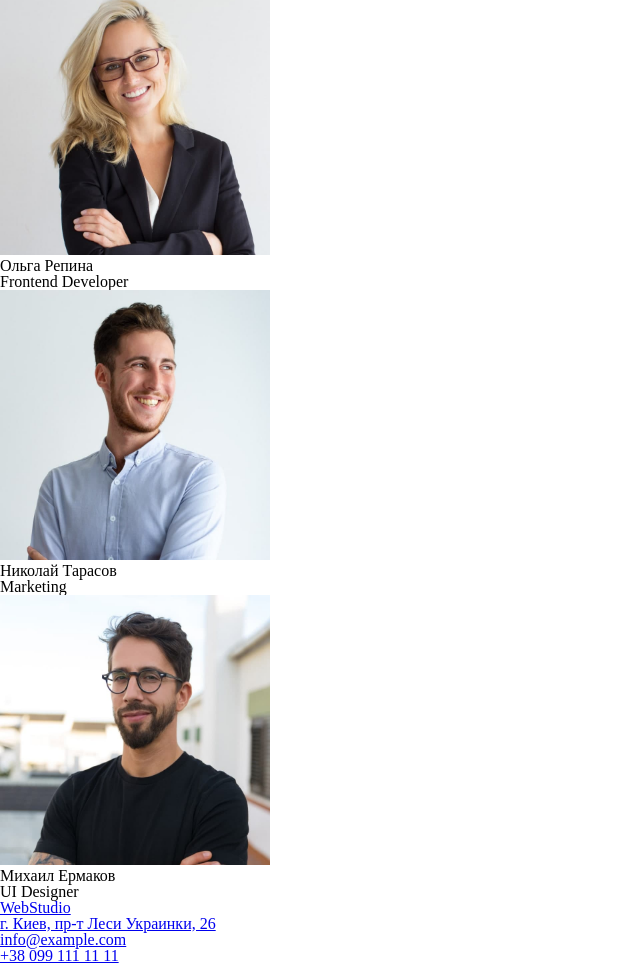
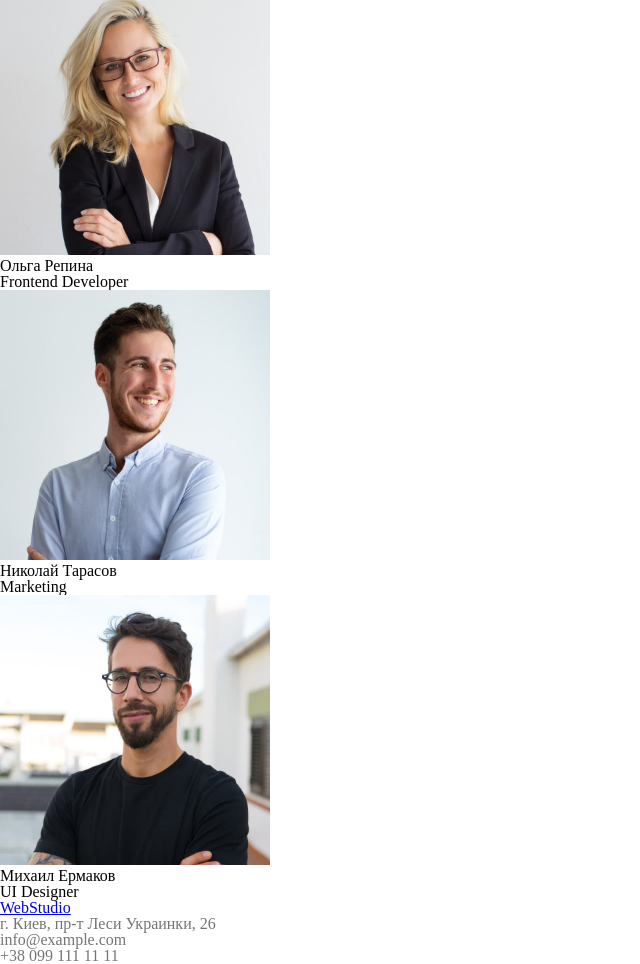
Before and after one commit to MykolaOdiehov/goit-markup-hw-02, a plain HTML site: page index.html in a window 1280 px wide. Shown: the part 1520-2484 px from the top of the page, without its empty margins (0-640 px from the left). Drawn offline with Linux system fonts and the light colour scheme.

Commit message:
style for body

```diff
--- a/css/style.css
+++ b/css/style.css
@@ -1,5 +1,5 @@
 body{
-
+font-family:font-family: 'Roboto', sans-serif;;
 
 }
 
@@ -7,6 +7,7 @@ body{
 .link-for-navigation {
     text-decoration: none;
     color: #757575;
+     ;
 }
 
 
--- a/index.html
+++ b/index.html
@@ -91,9 +91,9 @@
     <a href="/">WebStudio</a>
         <address>
             <ul class="webstudio">
-              <li>  <a target="_blank" href="https://www.google.com/maps/place/%D0%B1%D1%83%D0%BB%D1%8C%D0%B2%D0%B0%D1%80+%D0%9B%D0%B5%D1%81%D1%96+%D0%A3%D0%BA%D1%80%D0%B0%D1%97%D0%BD%D0%BA%D0%B8,+26,+%D0%9A%D0%B8%D1%97%D0%B2,+02000/@50.4265841,30.5361971,466m/data=!3m2!1e3!4b1!4m13!1m7!3m6!1s0x40d4cf0e033ecbe9:0x57a4dffefec77da0!2z0LHRg9C70YzQstCw0YAg0JvQtdGB0ZYg0KPQutGA0LDRl9C90LrQuCwgMjYsINCa0LjRl9CyLCAwMjAwMA!3b1!8m2!3d50.4265807!4d30.5383858!3m4!1s0x40d4cf0e033ecbe9:0x57a4dffefec77da0!8m2!3d50.4265807!4d30.5383858">г. Киев, пр-т Леси Украинки, 26</a> </li>
-              <li>  <a href="mail:info@example.com">info@example.com</a></li>
-              <li> <a href="tel:+38 099 111 11 11">+38 099 111 11 11</a></li>
+              <li>  <a class="link-for-navigation"  target="_blank" href="https://www.google.com/maps/place/%D0%B1%D1%83%D0%BB%D1%8C%D0%B2%D0%B0%D1%80+%D0%9B%D0%B5%D1%81%D1%96+%D0%A3%D0%BA%D1%80%D0%B0%D1%97%D0%BD%D0%BA%D0%B8,+26,+%D0%9A%D0%B8%D1%97%D0%B2,+02000/@50.4265841,30.5361971,466m/data=!3m2!1e3!4b1!4m13!1m7!3m6!1s0x40d4cf0e033ecbe9:0x57a4dffefec77da0!2z0LHRg9C70YzQstCw0YAg0JvQtdGB0ZYg0KPQutGA0LDRl9C90LrQuCwgMjYsINCa0LjRl9CyLCAwMjAwMA!3b1!8m2!3d50.4265807!4d30.5383858!3m4!1s0x40d4cf0e033ecbe9:0x57a4dffefec77da0!8m2!3d50.4265807!4d30.5383858">г. Киев, пр-т Леси Украинки, 26</a> </li>
+              <li>  <a class="link-for-navigation"  href="mail:info@example.com">info@example.com</a></li>
+              <li>  <a class="link-for-navigation"  href="tel:+38 099 111 11 11">+38 099 111 11 11</a></li>
             </ul>
         </address>
 </footer>
```
